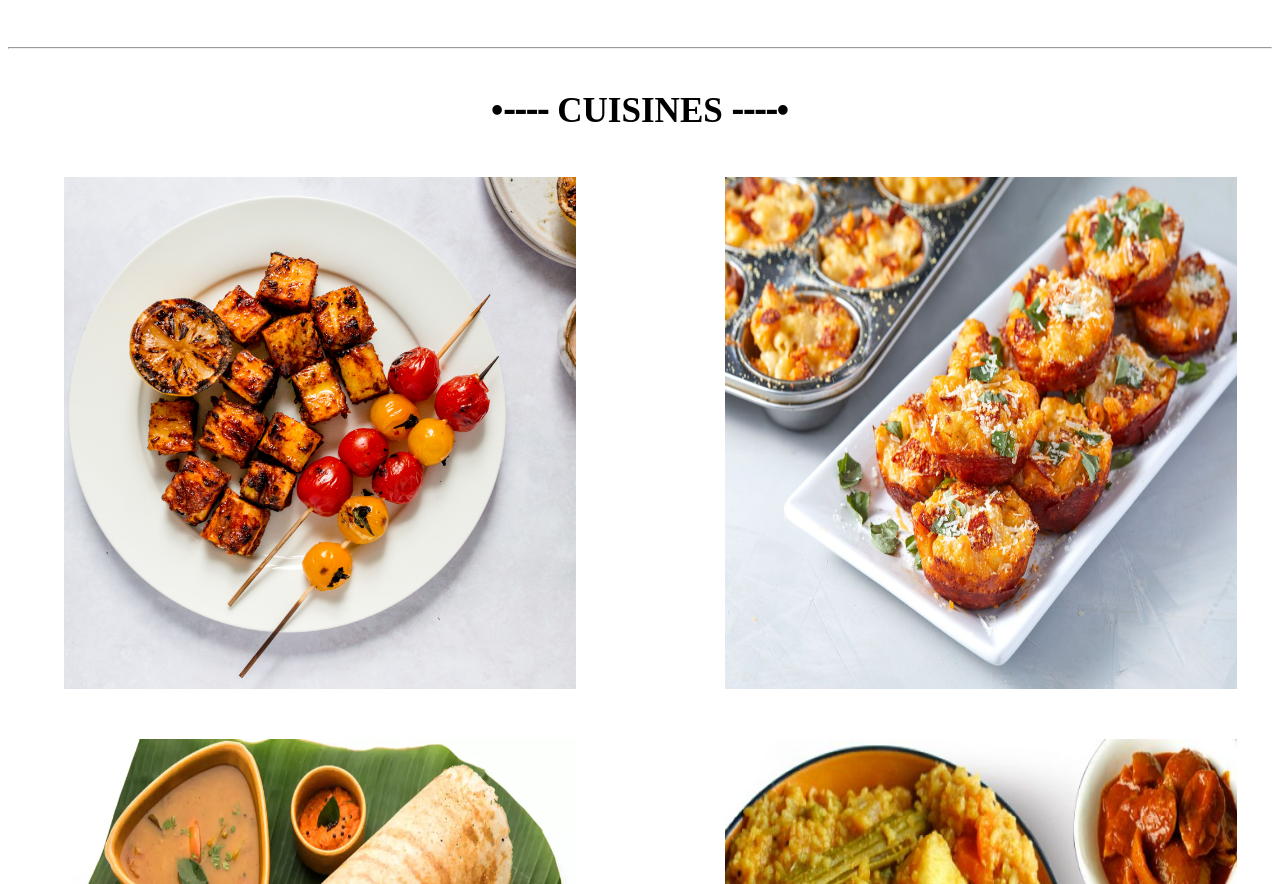
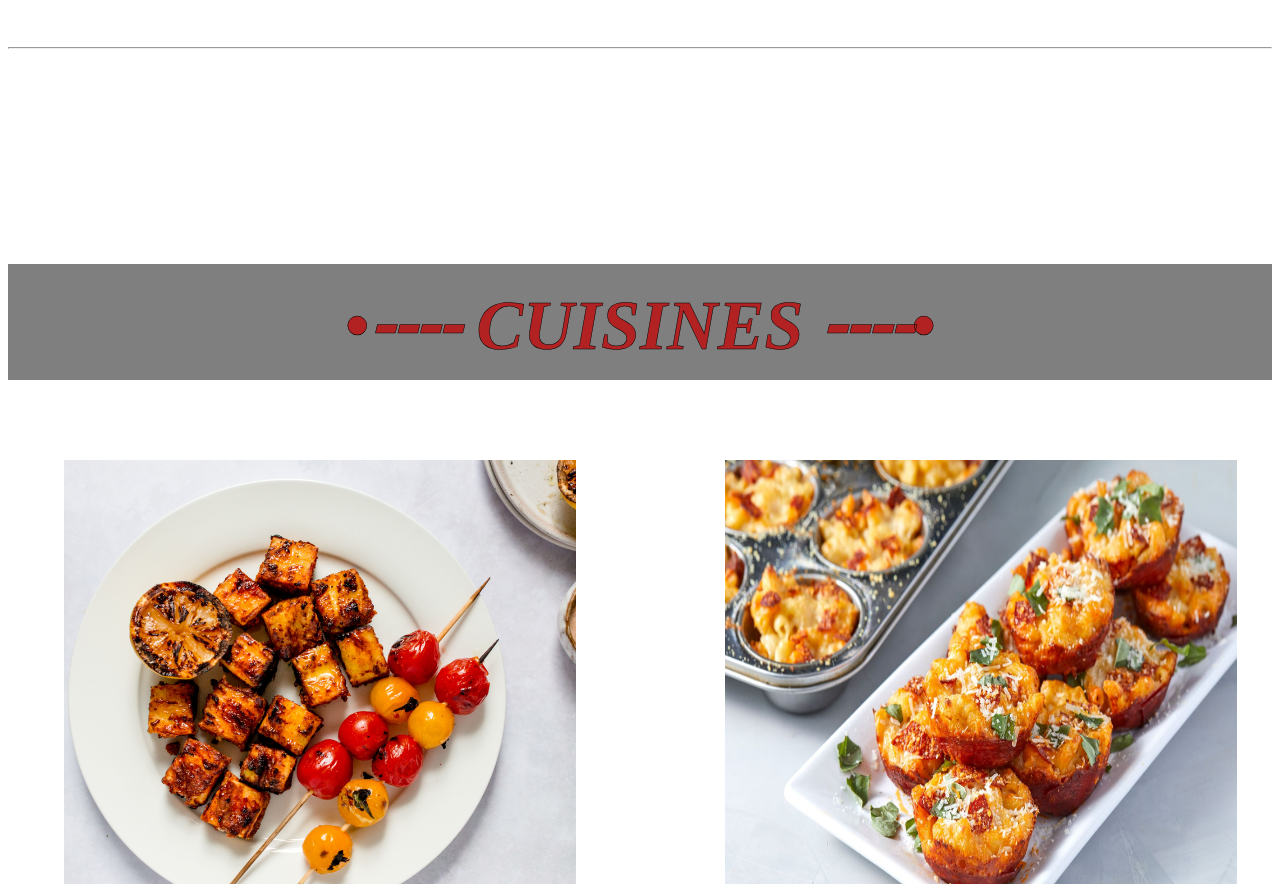
Before and after one commit to archu91/Wow-Foodie-Restaurant-Website, a plain HTML site: page index.html in a window 1280 px wide. Shown: the part 1154-2038 px from the top of the page. Drawn offline with Linux system fonts and the light colour scheme.

Commit message:
Update style.css

```diff
--- a/style.css
+++ b/style.css
@@ -46,7 +46,7 @@ header #navigate .menu:hover {
     border: 1px solid black;
 }
 
-header #title{
+header #title, #about, #food, #gallery, #hall, #contact{
     text-align: center;
     margin-top: 17%;
     font-weight: 900;
```
